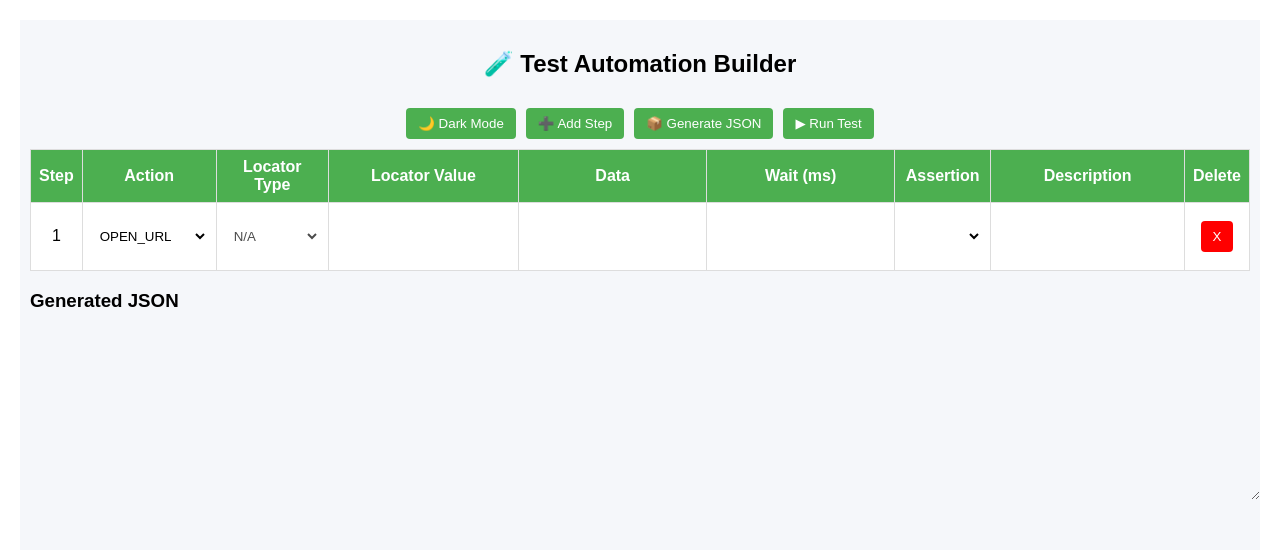
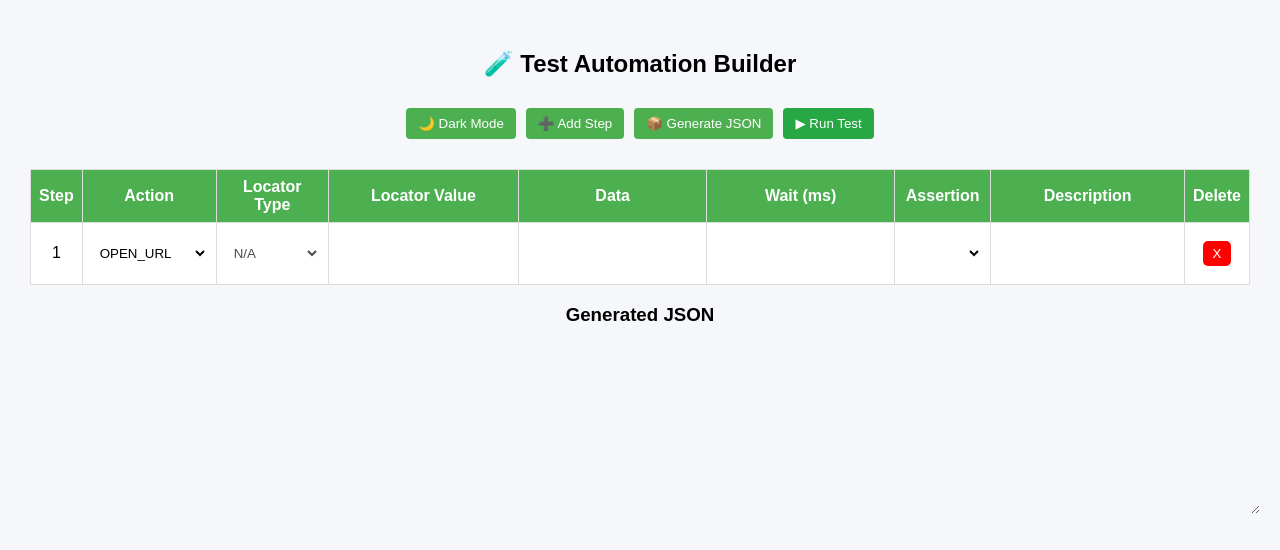
Before and after one commit to sdetwithsachin-source/test-builder-ui, a React (Create React App) app: page / in a window 1280 px wide. Shown: the top 550 px of the page. Built offline with nearby package versions, Linux system fonts and the light colour scheme.

Commit message:
Added dynamic Run Test button with loading state, spinner, and improved UI styling

```diff
--- a/src/App.js
+++ b/src/App.js
@@ -11,17 +11,16 @@ const actions = [
 ];
 
 const locatorTypes = ["N/A", "css", "xpath", "id", "text"];
-
 const assertions = ["", "equals", "contains", "visible"];
 
 function App() {
   const [theme, setTheme] = useState("light");
+  const [rows, setRows] = useState([createEmptyRow(1)]);
+  const [output, setOutput] = useState("");
 
-  const [rows, setRows] = useState([
-    createEmptyRow(1)
-  ]);
-
-  const [output, setOutput] = useState("");
+  // ✅ NEW STATES
+  const [isRunning, setIsRunning] = useState(false);
+  const [statusMessage, setStatusMessage] = useState("");
 
   function createEmptyRow(step) {
     return {
@@ -53,10 +52,8 @@ function App() {
 
   const handleChange = (index, field, value) => {
     const updated = [...rows];
-
     updated[index][field] = value;
 
-    // Special rule for OPEN_URL
     if (field === "action" && value === "OPEN_URL") {
       updated[index].locatorType = "N/A";
       updated[index].locatorValue = "";
@@ -69,36 +66,48 @@ function App() {
     setOutput(JSON.stringify({ steps: rows }, null, 2));
   };
 
-  // 🚀 NEW FUNCTION (RUN TEST)
+  // 🚀 UPDATED RUN TEST FUNCTION
   const runTest = async () => {
+    if (isRunning) return;
+
+    setIsRunning(true);
+    setStatusMessage("🚀 Test execution started...");
+
     try {
       const jsonData = JSON.stringify({ steps: rows });
 
-      const response = await fetch("https://automation-backend-2-phfv.onrender.com/api/test/run", {
-        method: "POST",
-        headers: {
-          "Content-Type": "application/json"
-        },
-        body: jsonData
-      });
+      const response = await fetch(
+        "https://automation-backend-2-phfv.onrender.com/api/test/run",
+        {
+          method: "POST",
+          headers: {
+            "Content-Type": "application/json"
+          },
+          body: jsonData
+        }
+      );
 
-      // ✅ parse JSON (IMPORTANT CHANGE)
       const data = await response.json();
 
-      // ✅ show message
-      alert(data.message);
+      // ✅ Success message
+      setStatusMessage("✅ Test completed successfully!");
 
-      // ✅ build video URL
-      const videoUrl = `https://automation-backend-2-phfv.onrender.com/api/test/video?path=${encodeURIComponent(data.videoPath)}`;
+      // ✅ Build video URL
+      const videoUrl = `https://automation-backend-2-phfv.onrender.com/api/test/video?path=${encodeURIComponent(
+        data.videoPath
+      )}`;
 
       console.log("Video URL:", videoUrl);
 
-      // ✅ trigger download / open video
       window.open(videoUrl, "_blank");
 
     } catch (error) {
       console.error("Error:", error);
-      alert("Failed to run test");
+      setStatusMessage("❌ Failed to run test");
+    } finally {
+      setTimeout(() => {
+        setIsRunning(false);
+      }, 1000);
     }
   };
 
@@ -112,11 +121,30 @@ function App() {
         </button>
 
         <button onClick={addRow}>➕ Add Step</button>
+
         <button onClick={generateJSON}>📦 Generate JSON</button>
 
-        {/* ✅ NEW BUTTON ADDED HERE */}
-        <button onClick={runTest}>▶ Run Test</button>
+        {/* 🚀 UPDATED RUN BUTTON */}
+        <button
+          onClick={runTest}
+          disabled={isRunning}
+          className={`run-btn ${isRunning ? "disabled-btn" : ""
+            }`}
+        >
+          {isRunning ? (
+            <>
+              <span className="spinner"></span> Running...
+            </>
+          ) : (
+            "▶ Run Test"
+          )}
+        </button>
       </div>
+
+      {/* ✅ STATUS MESSAGE */}
+      {statusMessage && (
+        <p className="status">{statusMessage}</p>
+      )}
 
       <table>
         <thead>
--- a/src/index.css
+++ b/src/index.css
@@ -1,13 +1,145 @@
+/* RESET + BASE */
 body {
   margin: 0;
-  font-family: -apple-system, BlinkMacSystemFont, 'Segoe UI', 'Roboto', 'Oxygen',
-    'Ubuntu', 'Cantarell', 'Fira Sans', 'Droid Sans', 'Helvetica Neue',
-    sans-serif;
-  -webkit-font-smoothing: antialiased;
-  -moz-osx-font-smoothing: grayscale;
+  font-family: -apple-system, BlinkMacSystemFont, 'Segoe UI', 'Roboto',
+    'Oxygen', 'Ubuntu', 'Cantarell', 'Fira Sans', 'Droid Sans',
+    'Helvetica Neue', sans-serif;
+  background-color: #f4f6f8;
 }
 
-code {
-  font-family: source-code-pro, Menlo, Monaco, Consolas, 'Courier New',
-    monospace;
+/* CONTAINER */
+.container {
+  padding: 20px;
+  text-align: center;
 }
+
+.container.dark {
+  background-color: #1e1e1e;
+  color: white;
+}
+
+/* HEADER */
+h2 {
+  margin-bottom: 20px;
+}
+
+/* BUTTONS */
+.controls {
+  margin-bottom: 20px;
+}
+
+button {
+  margin: 5px;
+  padding: 8px 14px;
+  border: none;
+  border-radius: 6px;
+  cursor: pointer;
+  font-weight: 500;
+  transition: 0.2s;
+}
+
+/* DEFAULT BUTTON */
+button:hover {
+  opacity: 0.9;
+}
+
+/* RUN BUTTON */
+.run-btn {
+  background-color: #28a745;
+  color: white;
+}
+
+.run-btn:hover {
+  background-color: #218838;
+}
+
+/* DISABLED */
+.disabled-btn {
+  background-color: gray !important;
+  cursor: not-allowed;
+}
+
+/* DELETE BUTTON */
+.delete {
+  background-color: red;
+  color: white;
+  padding: 5px 10px;
+  border-radius: 5px;
+}
+
+.delete:hover {
+  background-color: darkred;
+}
+
+/* TABLE */
+table {
+  width: 100%;
+  border-collapse: collapse;
+  margin-top: 20px;
+}
+
+thead {
+  background-color: #4caf50;
+  color: white;
+}
+
+th,
+td {
+  padding: 10px;
+  border: 1px solid #ddd;
+}
+
+/* INPUTS */
+input,
+select {
+  width: 100%;
+  padding: 5px;
+  border-radius: 4px;
+  border: 1px solid #ccc;
+}
+
+/* TEXTAREA */
+textarea {
+  width: 100%;
+  height: 150px;
+  margin-top: 10px;
+  padding: 10px;
+}
+
+/* STATUS MESSAGE */
+.status {
+  margin-top: 10px;
+  font-weight: bold;
+}
+
+/* SPINNER */
+.spinner {
+  border: 3px solid #f3f3f3;
+  border-top: 3px solid white;
+  border-radius: 50%;
+  width: 14px;
+  height: 14px;
+  display: inline-block;
+  animation: spin 1s linear infinite;
+  margin-right: 6px;
+}
+
+@keyframes spin {
+  100% {
+    transform: rotate(360deg);
+  }
+}
+
+/* DARK MODE TABLE */
+.container.dark table {
+  background-color: #2c2c2c;
+  color: white;
+}
+
+.container.dark input,
+.container.dark select,
+.container.dark textarea {
+  background-color: #444;
+  color: white;
+  border: 1px solid #666;
+}
```
